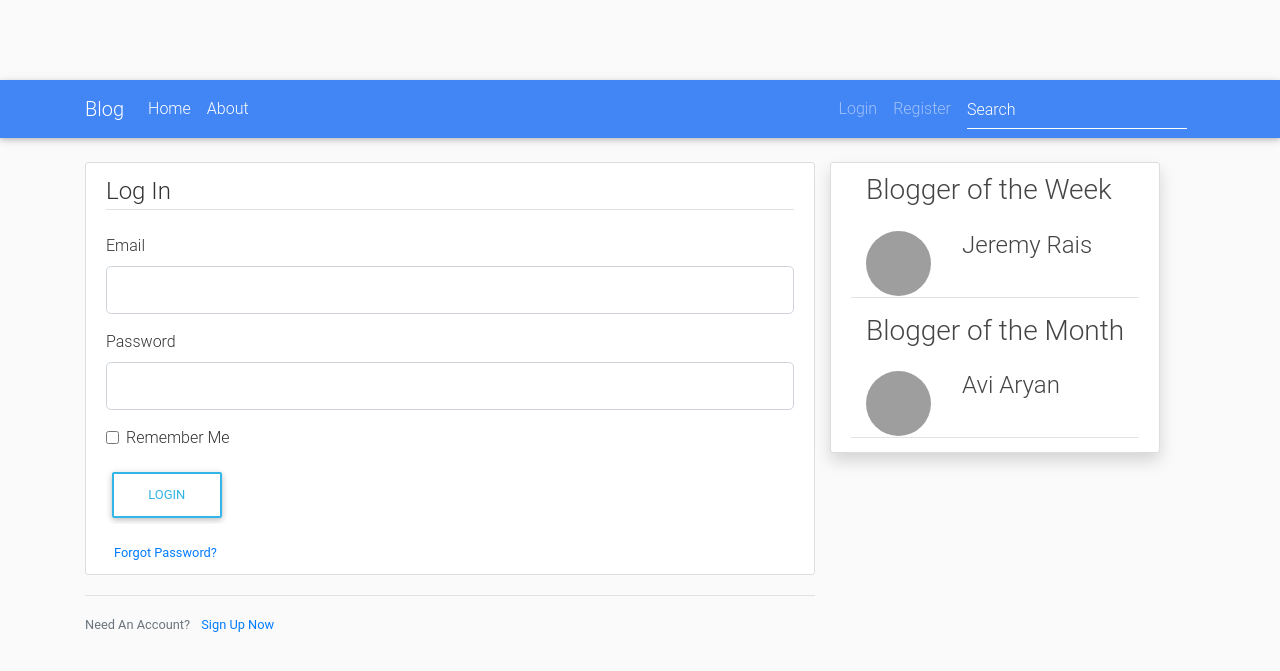
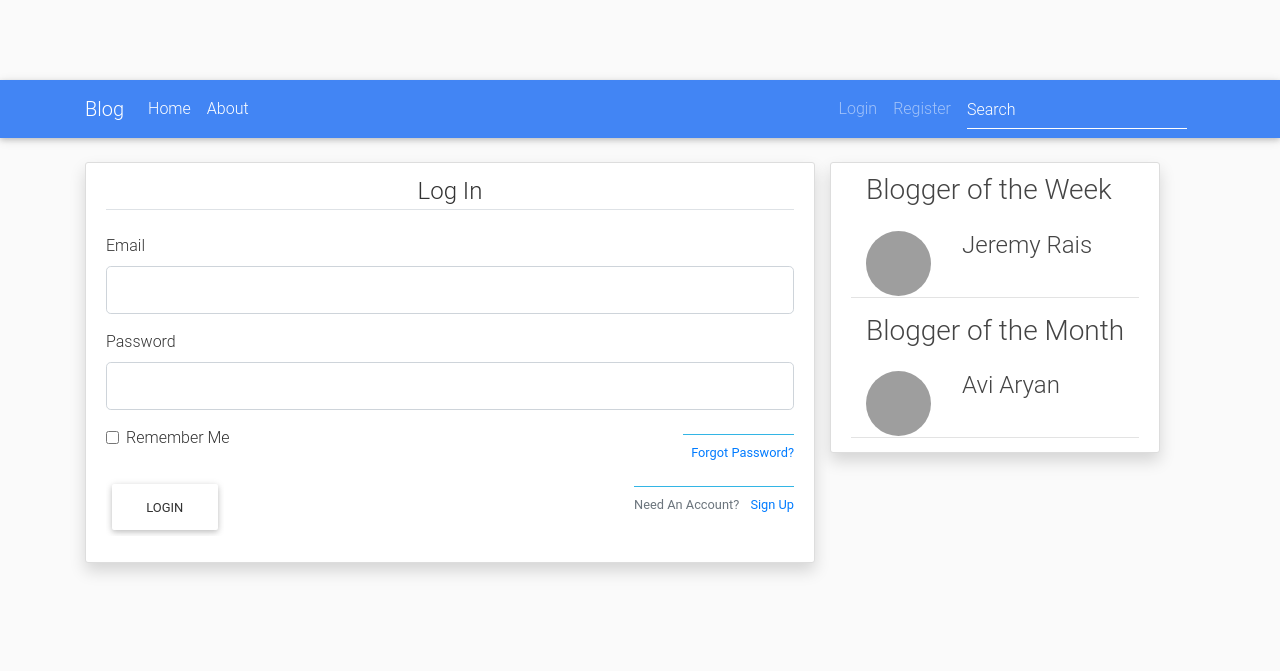
Before and after one commit to AdityaPande18/Flask-Blog-Web-App, a Flask app: page /login in a window 1280 px wide. Shown: the top 671 px of the page. Run offline with Flask 2, Linux system fonts and the light colour scheme; some libraries are stand-ins or nearby versions; grey boxes are pictures that could not be loaded.

Commit message:
Made UI Better

```diff
--- a/flaskblog/templates/login.html
+++ b/flaskblog/templates/login.html
@@ -1,10 +1,10 @@
 {% extends "layout.html" %}
 {% block content %}
-    <div class="content-section">
+    <div class="content-section shadow">
         <form method="POST" action="">
             {{ form.hidden_tag() }}
             <fieldset class="form-group">
-                <legend class="border-bottom mb-4">Log In</legend>
+                <legend class="border-bottom mb-4 text-center">Log In</legend>
                 <div class="form-group">
                     {{ form.email.label(class="form-control-label") }}
                     {% if form.email.errors %}
@@ -34,19 +34,20 @@
                 <div class="form-check">
                     {{ form.remember(class="form-check-input") }}
                     {{ form.remember.label(class="form-check-label") }}
+                    <small class="text-muted border-top pt-2 mt-2 border-info float-right">
+                        <a class="ml-2" href="#">Forgot Password?</a>
+                    </small>
                 </div>
             </fieldset>
             <div class="form-group">
-                {{ form.submit(class="btn btn-outline-info") }}
+                {{ form.submit(class="btn") }}
+                <small class="text-muted border-top pt-2 mt-2 border-info float-right">
+                    Need An Account? <a class="ml-2" href="{{ url_for('register') }}">Sign Up</a>
+                </small>
             </div>
-            <small class="text-muted ml-2">
-                <a href="#">Forgot Password?</a>
-            </small>
         </form>
     </div>
-    <div class="border-top pt-3">
-        <small class="text-muted">
-            Need An Account? <a class="ml-2" href="{{ url_for('register') }}">Sign Up Now</a>
-        </small>
-    </div>
+    <!-- <div class="border-top pt-1"> -->
+
+    <!-- </div> -->
 {% endblock content %}
```
